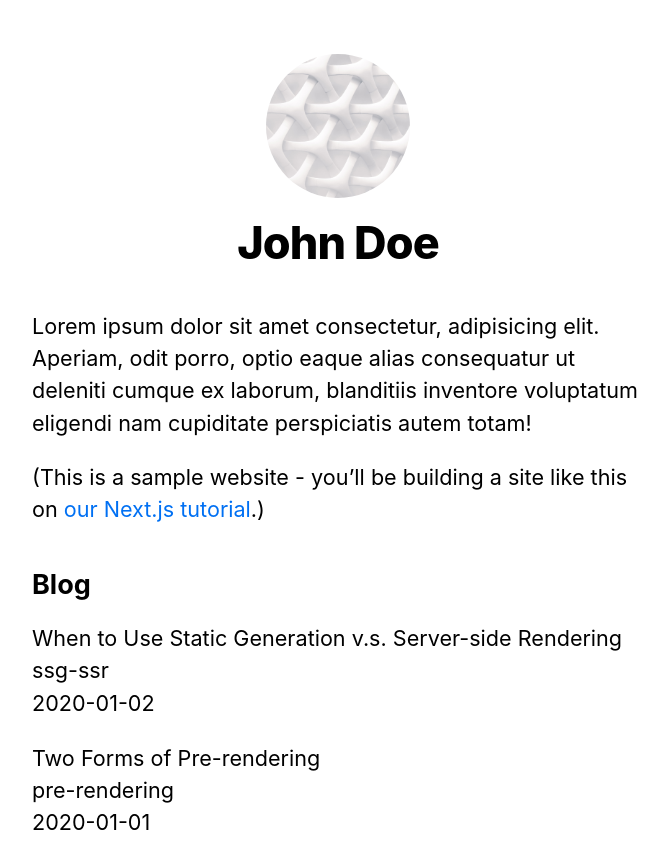
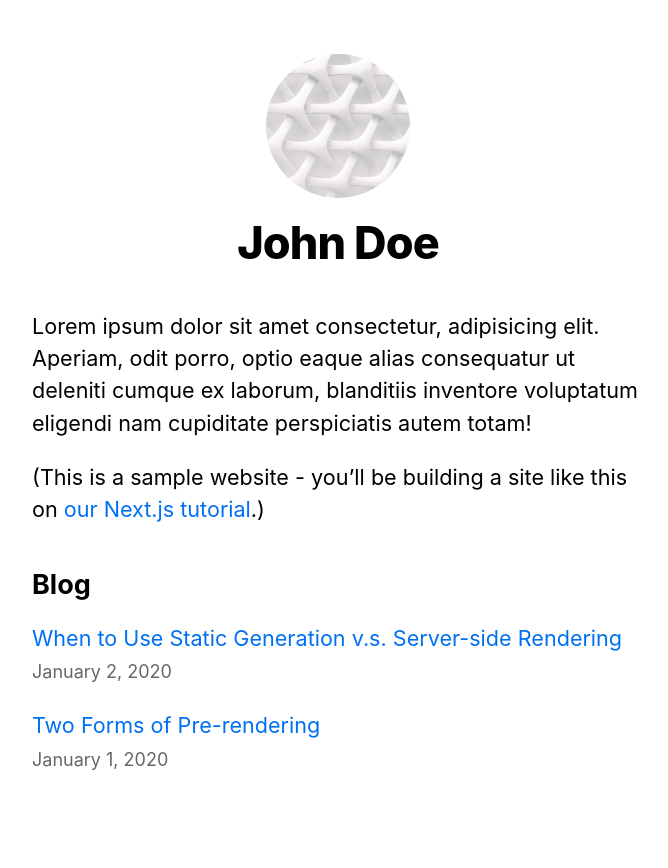
Before and after one commit to thepixelboy/nextjs-blog, a Next.js app: page / in a window 1280 px wide. Shown: the top 868 px of the page, without its empty margins (302-970 px from the left). Built offline with nearby package versions, Linux system fonts and the light colour scheme.

Commit message:
feat: polishing the index page

```diff
--- a/pages/index.js
+++ b/pages/index.js
@@ -1,6 +1,8 @@
 import Layout, { siteTitle } from "../components/layout";
 
+import Date from "../components/date";
 import Head from "next/head";
+import Link from "next/link";
 import { getSortedPostsData } from "../lib/posts";
 import utilStyles from "../styles/utils.module.css";
 
@@ -37,11 +39,11 @@
         <ul className={utilStyles.list}>
           {allPostsData.map(({ id, date, title }) => (
             <li className={utilStyles.listItem} key={id}>
-              {title}
+              <Link href={`/posts/${id}`}>{title}</Link>
               <br />
-              {id}
-              <br />
-              {date}
+              <small className={utilStyles.lightText}>
+                <Date dateString={date} />
+              </small>
             </li>
           ))}
         </ul>
```
